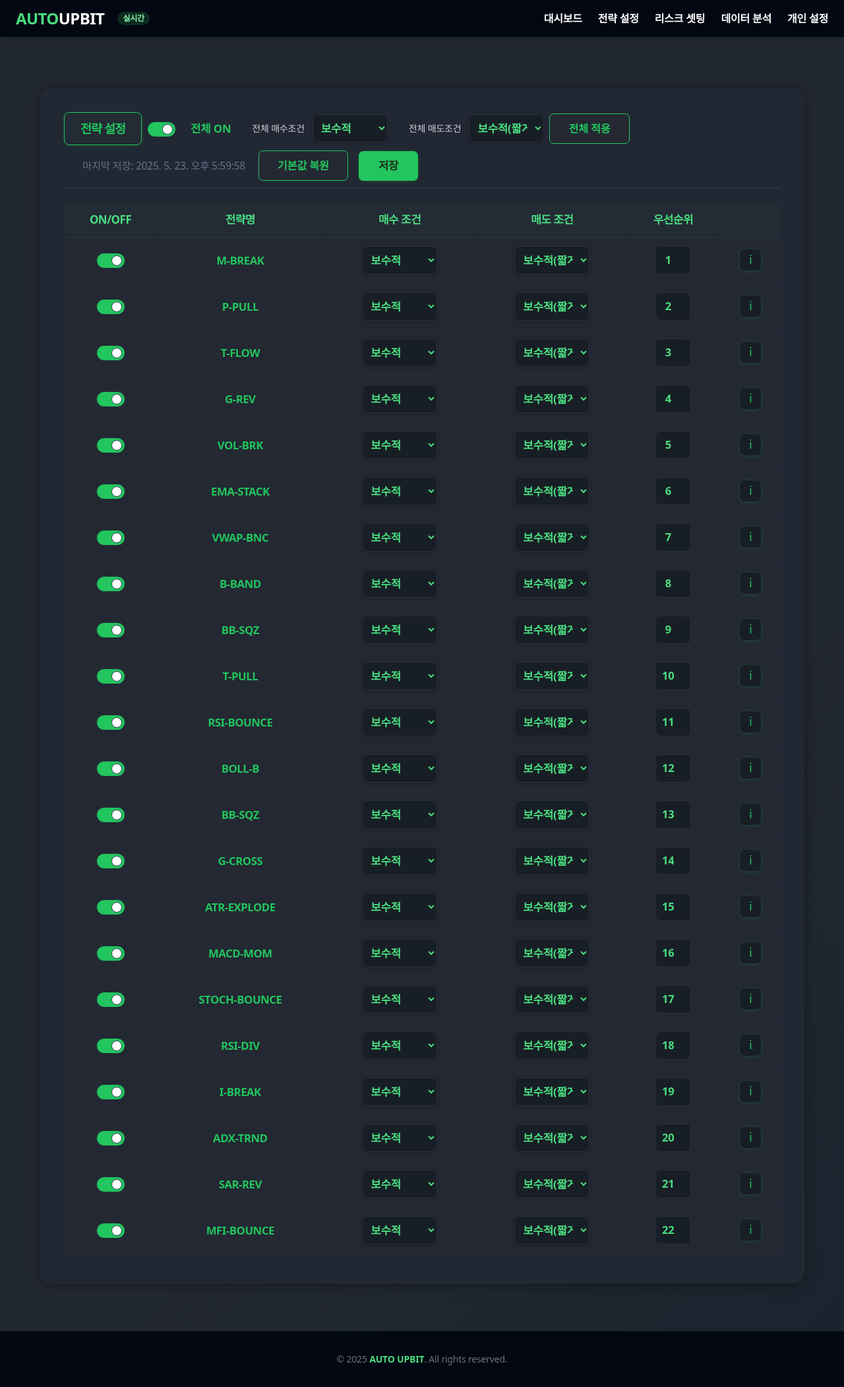
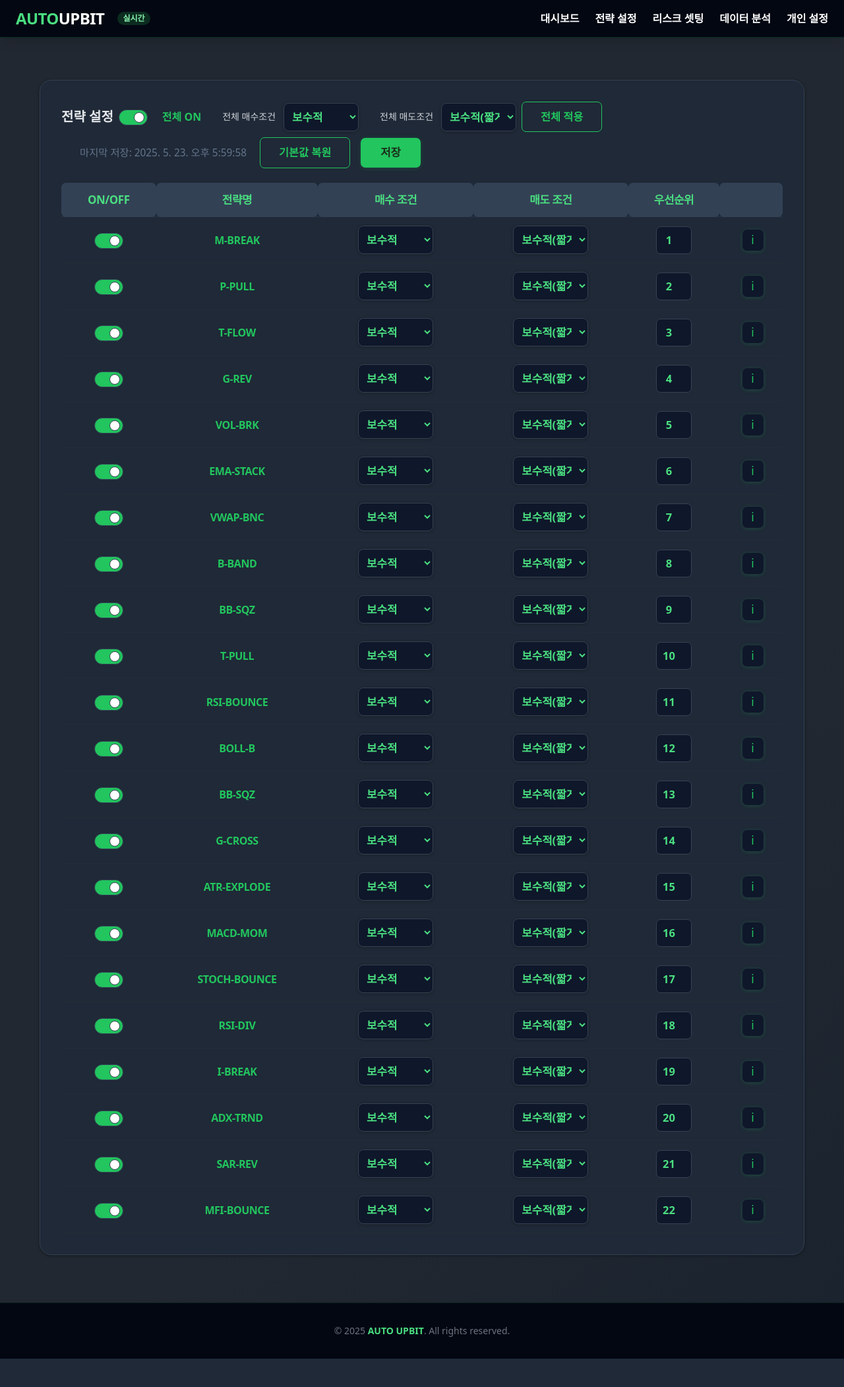
Before and after one commit to LEE-HYUNSANG/UPBIT_ML, a Flask app: page /strategy in a window 1280 px wide. Shown: the whole page at 66% size. After the commit the page ends 2059 px from the top, so only its background shows below. Run offline with Flask 3, Linux system fonts and the light colour scheme; some libraries are stand-ins or nearby versions.

Commit message:
Refine template styles to match dashboard

```diff
--- a/templates/02_Strategy.html
+++ b/templates/02_Strategy.html
@@ -3,12 +3,13 @@
 {% block head_extra %}
   <style>
     :root {
-      --main-bg: #1a202a;
-      --card-bg: #212733;
-      --header-bg: #232b35;
-      --table-bg: #232832;
-      --input-bg: #181e25;
-      --input-border: #293043;
+      /* Use the same palette as the home page */
+      --main-bg: #222831;
+      --card-bg: #1f2937;
+      --header-bg: #334155;
+      --table-bg: #1f2937;
+      --input-bg: #0f172a;
+      --input-border: #374151;
       --green: #22c55e;
       --green-light: #4ade80;
       --white: #e5e7eb;
@@ -17,31 +18,26 @@
       --shadow: 0 2px 20px #0005;
       --radius: 18px;
     }
-    body {
-      background: var(--main-bg);
-      color: var(--white);
-      font-family: 'Pretendard','Noto Sans KR',sans-serif;
-      font-size: 1.05rem;
-      letter-spacing: -0.2px;
-    }
+    /* Use the base template's body styles for consistency */
     .main-wrap {
-      max-width: 1160px; margin: 44px auto 0 auto;
+      max-width: 1160px;
+      margin: 32px auto 0 auto;
       background: var(--card-bg);
       border-radius: var(--radius);
-      box-shadow: var(--shadow);
-      padding: 36px 36px 44px 36px;
-      border: 1.3px solid var(--header-bg);
+      box-shadow: 0 1px 4px #0006;
+      padding: 32px;
+      border: 1px solid var(--header-bg);
     }
     .title-bar {
-      display: flex; align-items: center; gap: 16px; margin-bottom: 22px;
-      padding-bottom: 10px; border-bottom: 1.3px solid #3ba27240;
+      display: flex;
+      align-items: center;
+      gap: 16px;
+      margin-bottom: 22px;
     }
     .title-icon {
-      background: var(--header-bg);
-      color: var(--green); border-radius: 8px; padding: 10px 24px;
-      font-size: 1.16rem; font-weight: 900; letter-spacing: -1px;
-      box-shadow: 0 1px 7px #22c55e2c;
-      border: 1.2px solid var(--green);
+      font-size: 1.25rem;
+      font-weight: 700;
+      color: var(--white);
     }
     .toggle-all { margin-right: 14px; }
     .last-saved { color: var(--muted); font-size: 0.96rem; margin-left: 10px;}
```
Also changed, not shown: templates/03_Risk.html (+22 -26 lines), templates/04_Analysis.html (+8 -9 lines), templates/05_pSettings.html (+13 -14 lines).
